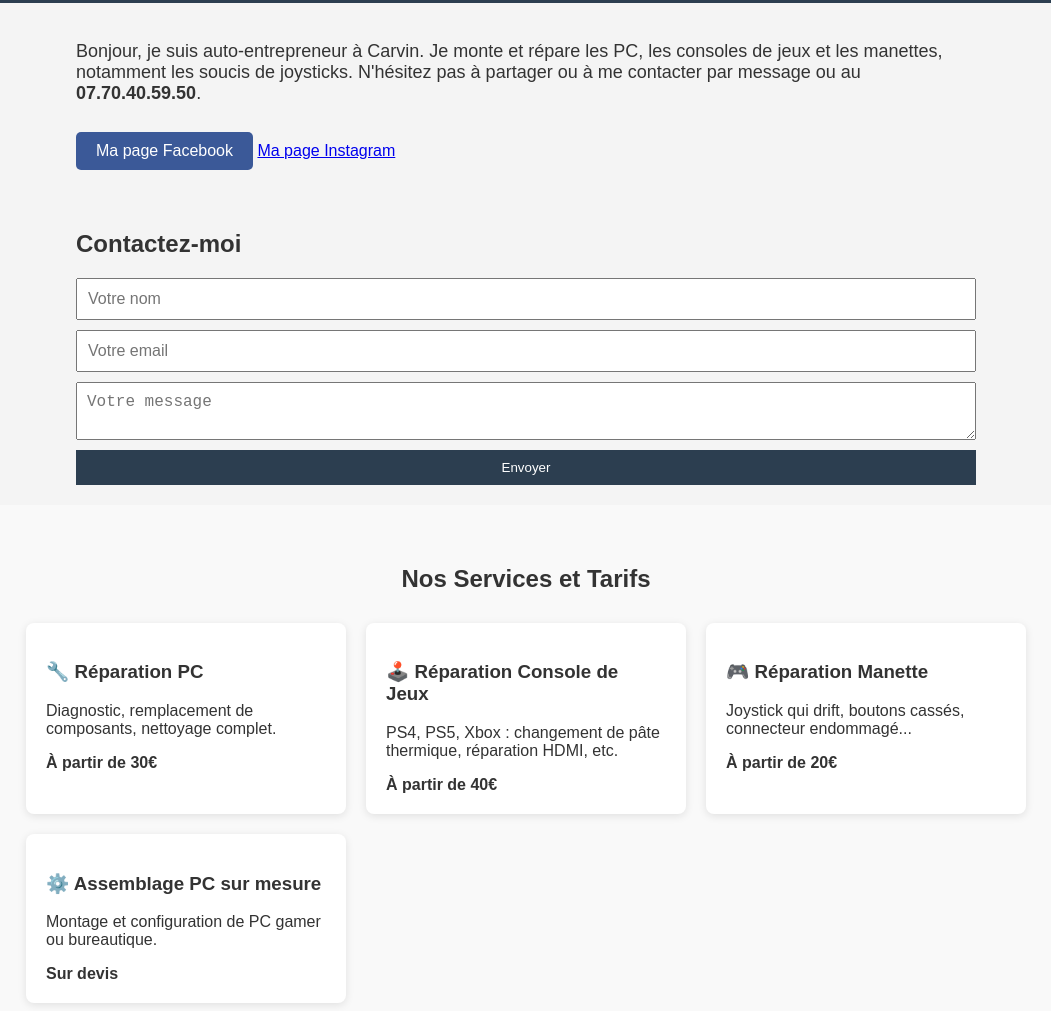
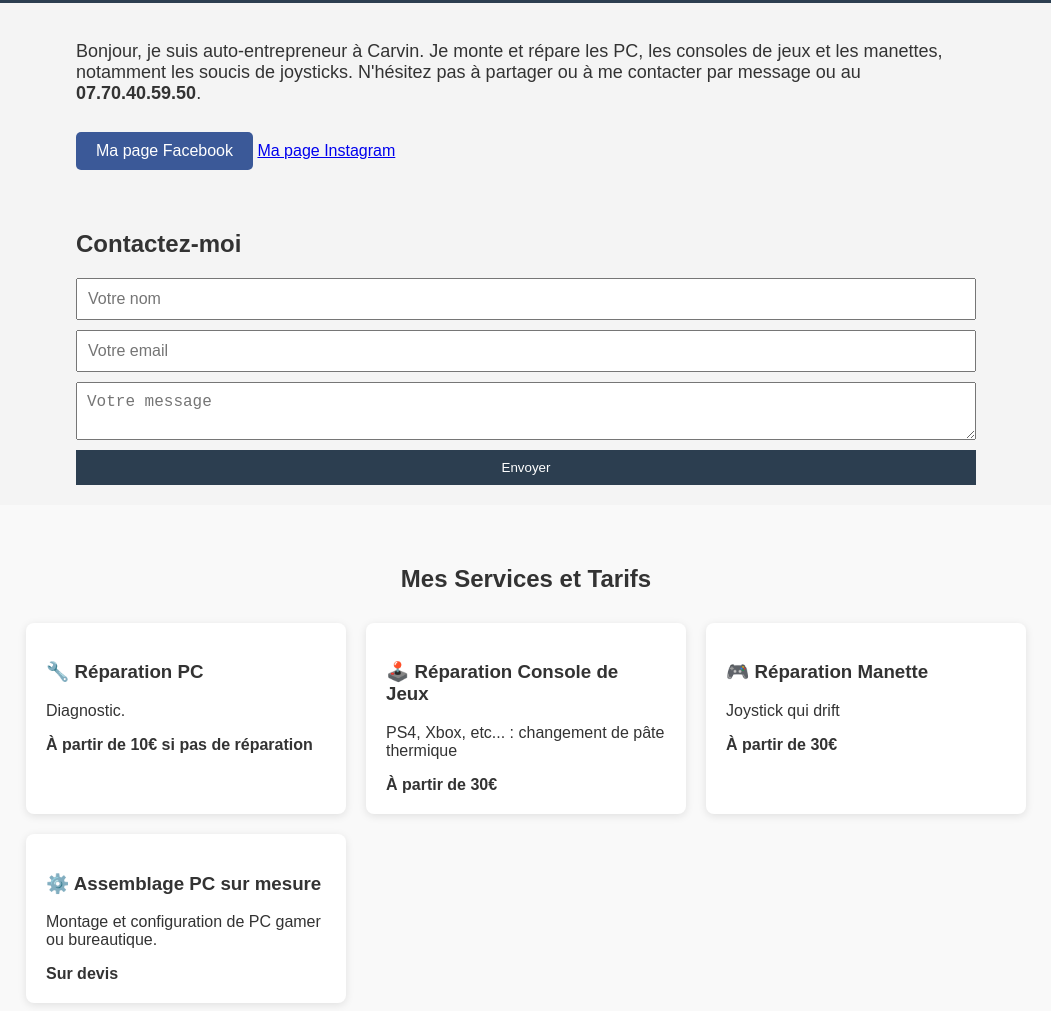
Before and after one commit to JaguarPilote761/pcrepair-julien, a plain HTML site: page index.html in a window 1280 px wide. Shown: the part 235-1246 px from the top of the page, without its empty margins (114-1165 px from the left). Drawn offline with Linux system fonts and the light colour scheme.

Commit message:
Add files via upload

```diff
--- a/index.html
+++ b/index.html
@@ -32,22 +32,22 @@
 
     <section id="services" class="services" style="padding: 40px 20px; background-color: #f9f9f9;">
   <div style="max-width: 1000px; margin: auto;">
-    <h2 style="text-align: center; margin-bottom: 30px;">Nos Services et Tarifs</h2>
+    <h2 style="text-align: center; margin-bottom: 30px;">Mes Services et Tarifs</h2>
     <div style="display: grid; grid-template-columns: repeat(auto-fit, minmax(250px, 1fr)); gap: 20px;">
       <div style="background: white; padding: 20px; border-radius: 8px; box-shadow: 0 2px 8px rgba(0,0,0,0.1);">
         <h3>🔧 Réparation PC</h3>
-        <p>Diagnostic, remplacement de composants, nettoyage complet.</p>
+        <p>Diagnostic.</p>
+        <strong>À partir de 10€ si pas de réparation</strong>
+      </div>
+      <div style="background: white; padding: 20px; border-radius: 8px; box-shadow: 0 2px 8px rgba(0,0,0,0.1);">
+        <h3>🕹️ Réparation Console de Jeux</h3>
+        <p>PS4, Xbox, etc... : changement de pâte thermique</p>
         <strong>À partir de 30€</strong>
       </div>
       <div style="background: white; padding: 20px; border-radius: 8px; box-shadow: 0 2px 8px rgba(0,0,0,0.1);">
-        <h3>🕹️ Réparation Console de Jeux</h3>
-        <p>PS4, PS5, Xbox : changement de pâte thermique, réparation HDMI, etc.</p>
-        <strong>À partir de 40€</strong>
-      </div>
-      <div style="background: white; padding: 20px; border-radius: 8px; box-shadow: 0 2px 8px rgba(0,0,0,0.1);">
         <h3>🎮 Réparation Manette</h3>
-        <p>Joystick qui drift, boutons cassés, connecteur endommagé...</p>
-        <strong>À partir de 20€</strong>
+        <p>Joystick qui drift</p>
+        <strong>À partir de 30€</strong>
       </div>
       <div style="background: white; padding: 20px; border-radius: 8px; box-shadow: 0 2px 8px rgba(0,0,0,0.1);">
         <h3>⚙️ Assemblage PC sur mesure</h3>
```
